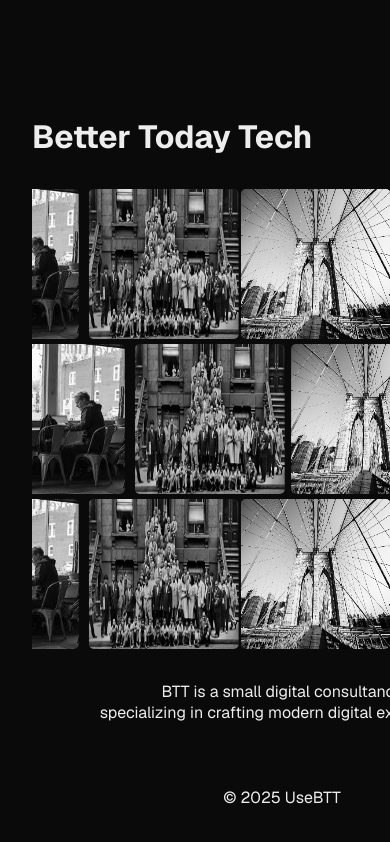
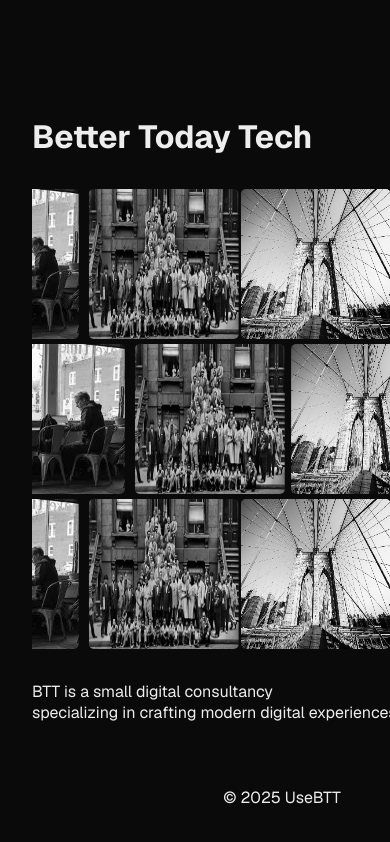
Before and after one commit to b4thestorm/useBTT, a Next.js app: page / in a window 390 px wide. Shown: the top 842 px of the page. Built offline with nearby package versions, Linux system fonts and the light colour scheme.

Commit message:
fix styling

```diff
--- a/src/app/globals.css
+++ b/src/app/globals.css
@@ -22,10 +22,6 @@
   -moz-osx-font-smoothing: grayscale;
 }
 
-.about {
-   text-align: center;
-}
-
 * {
   box-sizing: border-box;
   padding: 0;
--- a/src/app/page.module.css
+++ b/src/app/page.module.css
@@ -14,6 +14,7 @@
   padding: 80px;
   gap: 64px;
   font-family: var(--font-geist-sans);
+  text-align: center;
 }
 .wall {
   display: flex;
@@ -147,6 +148,7 @@
 
   .main {
     align-items: center;
+    text-align: justify;
   }
 
   .main ol {
--- a/src/app/page.tsx
+++ b/src/app/page.tsx
@@ -9,27 +9,27 @@
   return (
     <div className={styles.page}>
       <main className={styles.main}>
-        <h1>Better Today Tech</h1>
+        <h1>
+          Better Today Tech
+        </h1>
         <div className={styles.wall}>
           <Carousel reverse={false}/>
           <Carousel reverse={true}/>
           <Carousel reverse={false}/>
         </div>
-        <div className={styles.about}>
+        {/* <div className={styles.about}> */}
         <motion.p
               initial={{ opacity: 0 }}
               animate={{
               opacity: 1
         }}
-          style={{ textAlign: 'center' }}
         >
-
           BTT is a small digital consultancy
           <br/>
           specializing in crafting modern
           digital experiences
         </motion.p>
-        </div>
+        {/* </div> */}
       </main>
       <footer className={styles.footer}>
         <p>© 2025 UseBTT</p>
```
Lines whose indentation alone changed are shown as unchanged.
